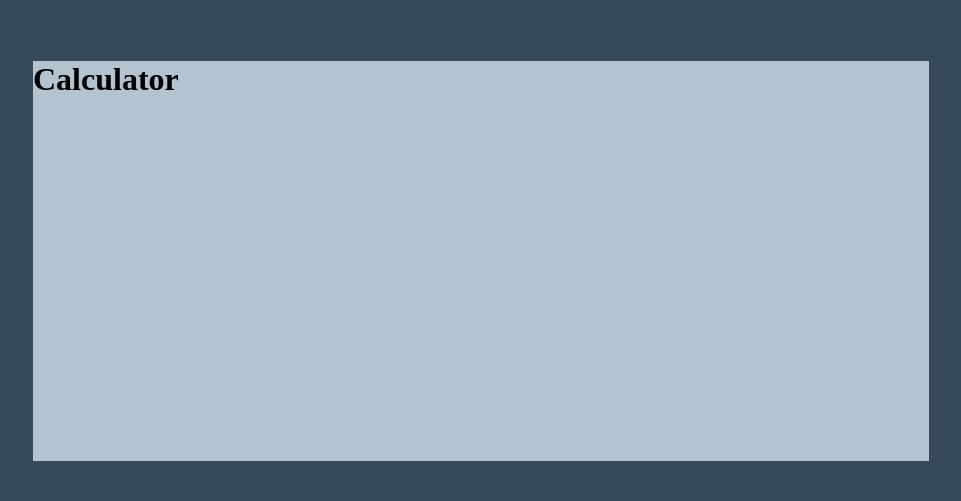
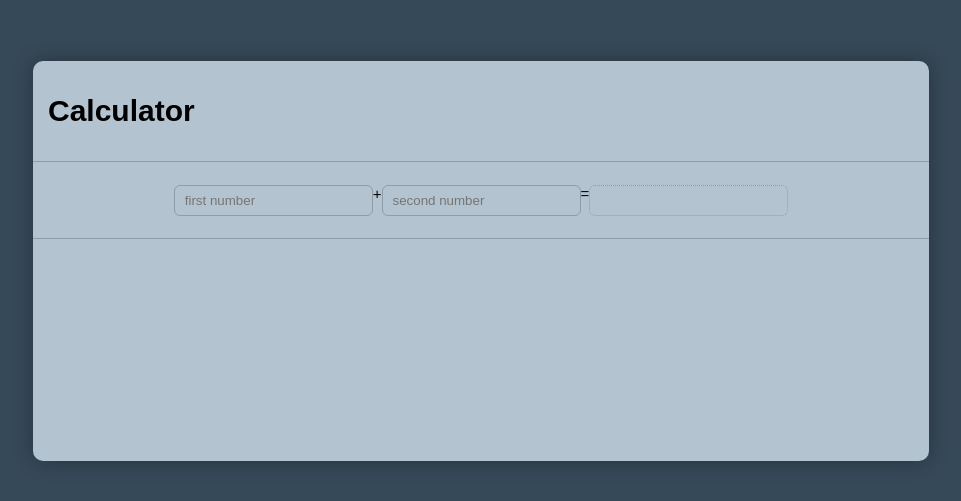
Before and after one commit to starvinska/calculator, a plain HTML site: page index.html in a window 1280 px wide. Shown: the part 139-640 px from the top of the page, without its empty margins (159-1120 px from the left). Drawn offline with Linux system fonts and the light colour scheme.

Commit message:
navbar+input

```diff
--- a/index.html
+++ b/index.html
@@ -9,7 +9,16 @@
   </head>
   <body>
     <div class="calculator-container">
-      <h1>Calculator</h1>
+      <div class="navbar">
+        <h1>Calculator</h1>
+      </div>
+      <div class="container-input">
+        <input type="text" placeholder="first number" />
+        <span class="plus">+</span>
+        <input type="text" placeholder="second number" />
+        <span class="equal">=</span>
+        <input type="text" disabled />
+      </div>
     </div>
   </body>
 </html>
--- a/style/style.css
+++ b/style/style.css
@@ -1,3 +1,7 @@
+html {
+  font-size: 15px;
+}
+
 body {
   background-color: #364958;
   height: 100vh;
@@ -5,6 +9,7 @@ body {
   display: flex;
   justify-content: center;
   align-items: center;
+  font-family: sans-serif;
 }
 h1 {
   margin: 0;
@@ -13,4 +18,28 @@ h1 {
   width: 70%;
   height: 50%;
   background-color: #b3c4d0;
+  border-radius: 10px;
+  box-shadow: 0 0 20px rgba(0, 0, 0, 0.3);
 }
+.navbar {
+  height: 100px;
+  display: flex;
+  align-items: center;
+  padding-left: 1rem;
+  border-bottom: 1px solid rgba(0, 0, 0, 0.2);
+}
+.container-input {
+  border-bottom: 1px solid rgba(0, 0, 0, 0.2);
+  padding: 1.5rem 1rem 1.5rem 1rem;
+  display: flex;
+  justify-content: center;
+}
+.container-input input[type="text"] {
+  background-color: transparent;
+  border-radius: 6px;
+  padding: 7px 10px;
+  border: 1px solid rgba(0, 0, 0, 0.2);
+}
+.container-input input[type="text"]:disabled {
+  border: 1px dotted rgba(0, 0, 0, 0.2);
+}
```
